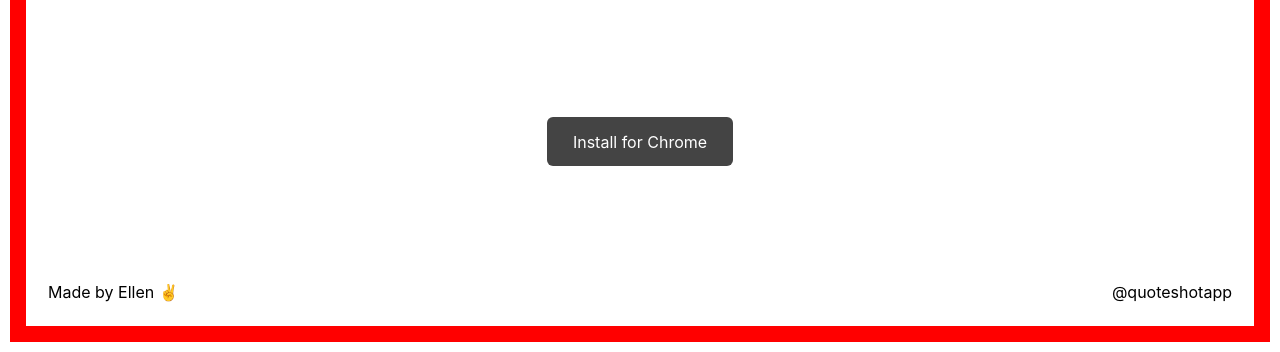
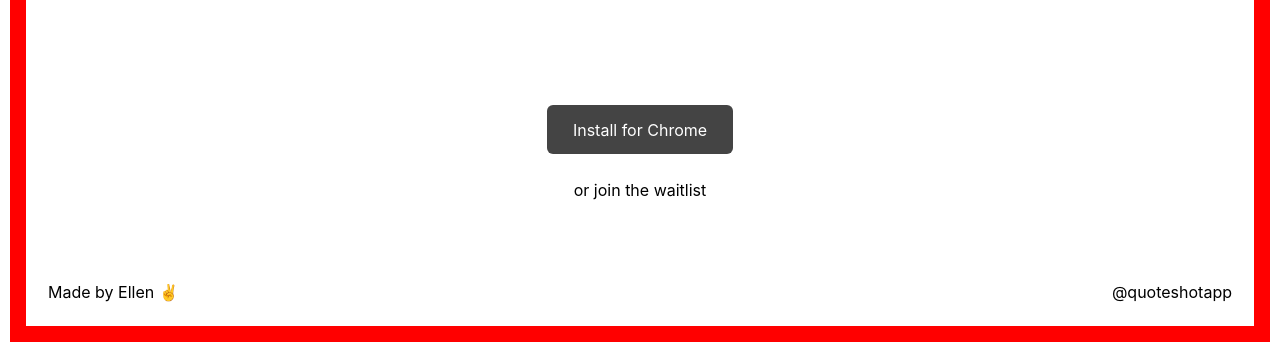
Before and after one commit to ellenli/quoteshot, a plain HTML site: page index.html in a window 1280 px wide. Shown: the part 448-800 px from the top of the page. Drawn offline with nearby package versions, Linux system fonts and the light colour scheme.

Commit message:
waitlist CTA

```diff
--- a/index.html
+++ b/index.html
@@ -35,7 +35,10 @@
   <h1>Quoteshot</h1>
   <h2>Select text <strong>anywhere</strong>; <br />share words <strong>everywhere</strong>.</h2>
 
-  <a class="install">Install for Chrome</a>
+  <div class="actions">
+    <a class="install">Install for Chrome</a><br />
+    <a class="waitlist" href="https://uiyh7prkmzj.typeform.com/to/hOk8R8sl">or join the waitlist</a>
+  </div>
 
   <p class="left"><a href="https://ellen.li" target="_blank">Made by Ellen ✌️</a></p>
   <p class="right"><a href="https://twitter.com/quoteshotapp" target="_blank">@quoteshotapp</a></p>
--- a/style.css
+++ b/style.css
@@ -5,7 +5,7 @@ body {
   align-items: center;
   flex-direction: column;
   justify-content: space-around;
-  height: 100vh;
+  height: 97vh;
   font-family: -apple-system, BlinkMacSystemFont, "Segoe UI", Roboto, Helvetica, Arial, sans-serif, "Apple Color Emoji", "Segoe UI Emoji", "Segoe UI Symbol";
   font-size: 1em;
   line-height: 1.5;
@@ -77,12 +77,13 @@ h2 strong:last-of-type:after {
   background-size: 100% 100%;
   transition: width 0.5s cubic-bezier(0.22, 0.61, 0.36, 1);
 }
+.actions {}
 .install {
-  display: block;
+  display: inline-block;
   border: 0px solid #ccc;
   background-color: #444;
   color: #fff;
-  margin: 3em;
+  margin: 3em 0 1.5em 0;
   padding: 0.8em 1.6em;
   border-radius: 6px;
   text-decoration: none;
@@ -94,6 +95,14 @@ h2 strong:last-of-type:after {
   cursor: pointer;
   text-decoration: none;
   transition: .3s;
+}
+.waitlist {
+  display: inline-block;
+  margin: 0;
+  padding: 0;
+  text-align: center;
+  font-size: 100%;
+  display: block;
 }
 .border {
   position: fixed;
@@ -144,7 +153,7 @@ h2 strong:last-of-type:after {
     align-items: center;
     flex-direction: column;
     justify-content: space-around;
-    height: 80vh;
+    height: 83vh;
     font-family: -apple-system, BlinkMacSystemFont, "Segoe UI", Roboto, Helvetica, Arial, sans-serif, "Apple Color Emoji", "Segoe UI Emoji", "Segoe UI Symbol";
     font-size: 1em;
     line-height: 1.5;
@@ -162,6 +171,6 @@ h2 strong:last-of-type:after {
     margin: 1em 0 0.1em 0;
   }
   .install {
-    margin: 1em;
+    margin: 1.5em 0;
   }
 }
```
